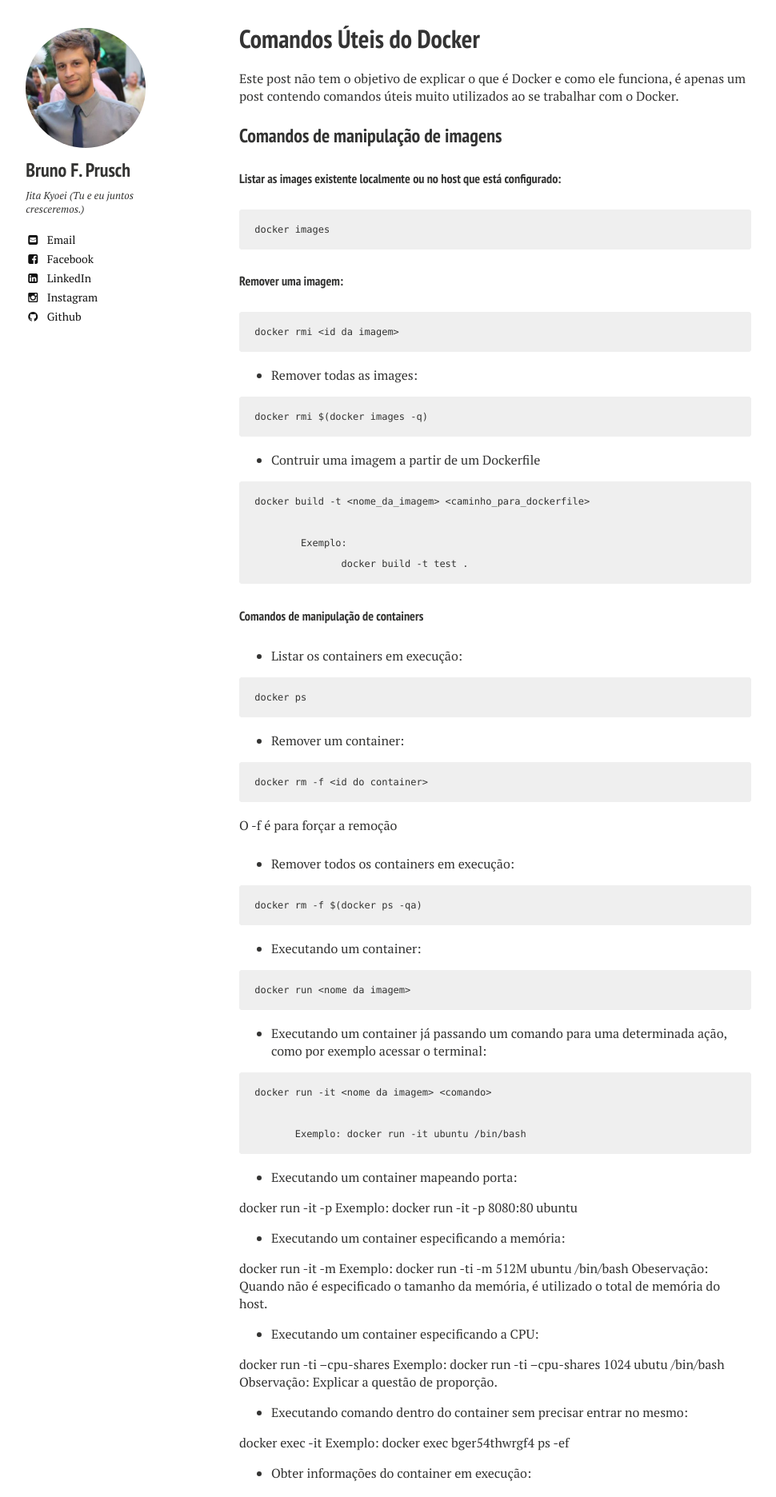
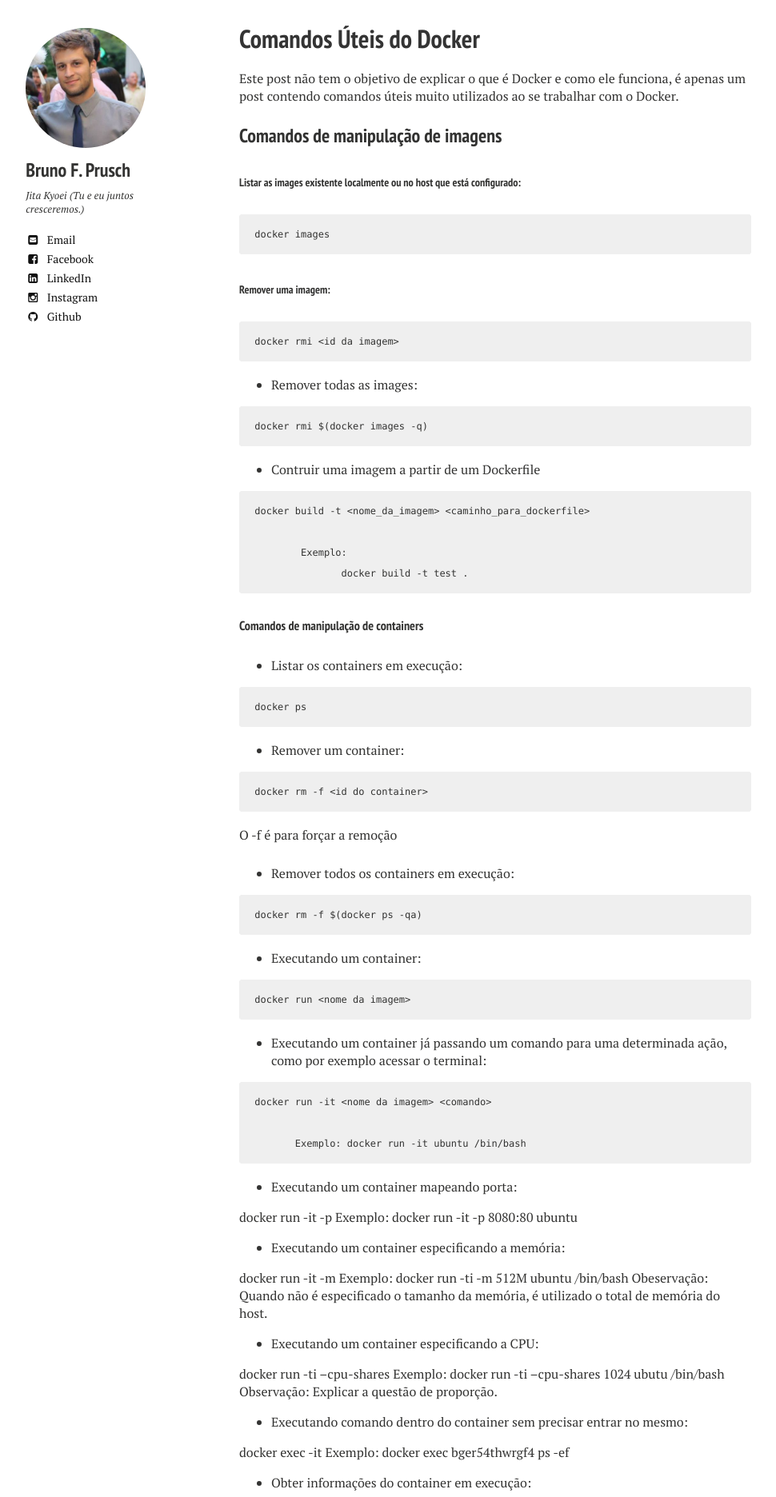
Before and after one commit to brunofprusch/brunofprusch.github.io, a Jekyll site: the page built from _posts/2017-05-07-Comandos-Uteis-do-Docker.md, in a window 1280 px wide. Shown: the part 392-2264 px from the top of the page at 80% size, without its empty margins (21-991 px from the left). Built offline with Jekyll 4.4.1, drawn with Linux system fonts in a browser that asks for light colours; nearby versions of some CDN libraries; comment, search, counter and statistics services are not loaded.

Commit message:
new formatted

````diff
--- a/_posts/2017-05-07-Comandos-Uteis-do-Docker.md
+++ b/_posts/2017-05-07-Comandos-Uteis-do-Docker.md
@@ -14,13 +14,13 @@ Este post não tem o objetivo de explicar o que é Docker e como ele funciona,
 ### Comandos de manipulação de imagens
 
 
-##### Listar as images existente localmente ou no host que está configurado:
+###### Listar as images existente localmente ou no host que está configurado:
 
 ```
  docker images
 ```
 
-##### Remover uma imagem:
+###### Remover uma imagem:
 
 ```
  docker rmi <id da imagem>
````
